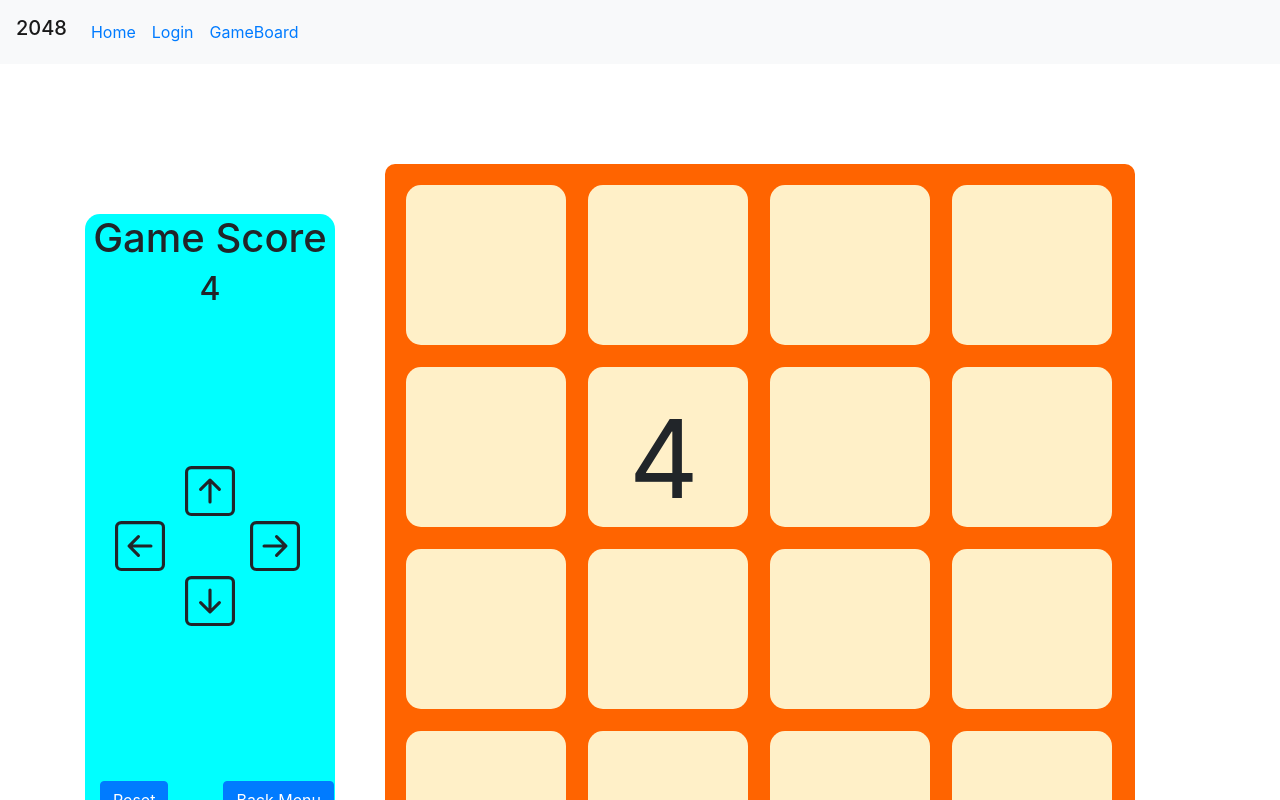
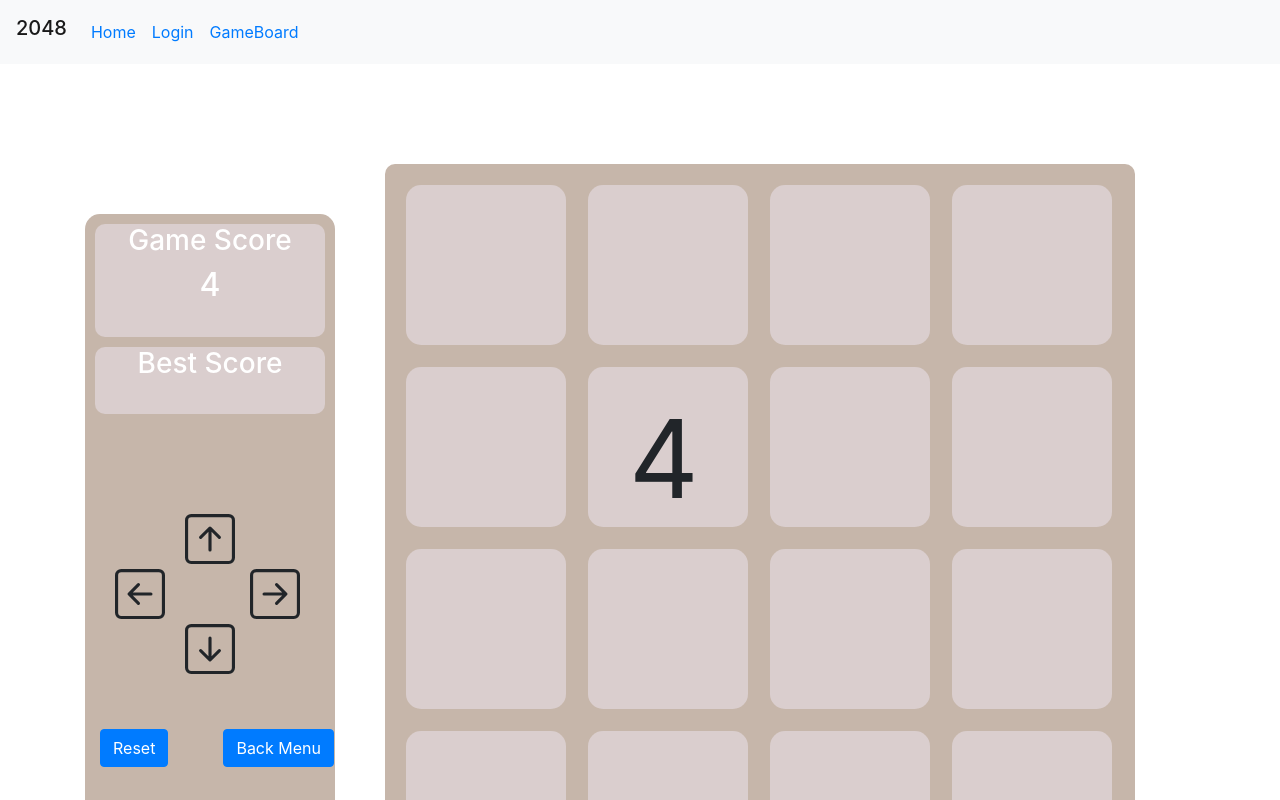
Before and after one commit to fullmoon-sg/2048Game, a Vue app in the folder enhanced_2048/: page /#/GameBoard in a window 1280 px wide. Shown: the top 800 px of the page. Built offline with nearby package versions, Linux system fonts and the light colour scheme.

Commit message:
Add color and best score

```diff
--- a/enhanced_2048/src/components/GameBoard.vue
+++ b/enhanced_2048/src/components/GameBoard.vue
@@ -2,8 +2,12 @@
   <div class="container">
     <div class="data">
       <div class="game-score">
-        <h1>Game Score</h1>
+        <h3>Game Score</h3>
         <h2>{{ score }}</h2>
+      </div>
+        <div class="game-score">
+        <h3>Best Score</h3>
+        <h2>{{ bestscore }}</h2>
       </div>
       <!-- end of Game Score div -->
       <div class="control">
@@ -114,10 +118,10 @@
 
 <script>
 export default {
+  props : ['bestScore'],
   data: function () {
     return {
       board: [],
-
     };
   },
   methods: {
@@ -176,6 +180,7 @@ export default {
             for (let j=2; j>=0;j--){
                 for(let k=3; k>j;k--){
                         if((this.board[k][i] === "") && (this.board[j][i] !== "")){
+                            this.delaySlide();
                              this.$set(this.board[k],[i], this.board[j][i]);
                              this.$set(this.board[j],[i], "");
                         }else if((this.board[k][i] !== "") && (this.board[k][i] === this.board[j][i])){
@@ -220,19 +225,9 @@ export default {
        this.generate_2_or_4();
     },
 
-    // occupiedSlot : function(){
-    //     for (let i=0; i < 4; i++){
-    //         for(let j=0; j<4; j++){
-    //             if (this.board[i][j] !== ' ')
-    //             {
-    //                 return true;
-    //             }
-    //             else{
-    //                 return false;
-    //             }
-    //           }
-    //     }
-    // },
+    delaySlide : function(){
+        let delay = setInterval(() => {clearInterval(delay)}, 5000);
+    }
 
   }, // end of methods
   computed: {
@@ -281,7 +276,7 @@ export default {
 }
 
 .data {
-  background-color: cyan;
+  background-color: #C6B6AA;
   margin-top: 100px;
   width: 250px;
   height: 650px;
@@ -293,10 +288,13 @@ export default {
 }
 
 .game-score {
+    background-color:#DACECE;
   top: 50px;
   padding: 0px 0px 25px 0px;
-  margin-bottom: 125px;
+  margin : 10px;
   text-align: center;
+  border-radius: 10px;
+  color : white;
 }
 
 .top {
@@ -305,7 +303,7 @@ export default {
   text-align: center;
   height: 50px;
   width: 50px;
-  margin: 0px;
+  margin-top: 100px;
 }
 
 .left-right {
@@ -335,7 +333,7 @@ export default {
 }
 
 .draw-broad {
-  background-color: rgba(255, 100, 0, 1);
+  background-color: #C6B6AA;
   width: 750px;
   height: 750px;
   margin: 50px;
@@ -346,7 +344,7 @@ export default {
 td {
   width: 160px;
   height: 160px;
-  background-color: rgba(255, 240, 200, 1);
+  background-color:#DACECE;
   border-radius: 15px;
   float: left;
   padding: 11px;
@@ -360,7 +358,7 @@ margin-left: 30px;
 
 .menu {
   display: flex;
-  margin: 150px 0px 0px 0px;
+  margin: 50px 0px 0px 0px;
   padding: 5px;
 }
 
```
